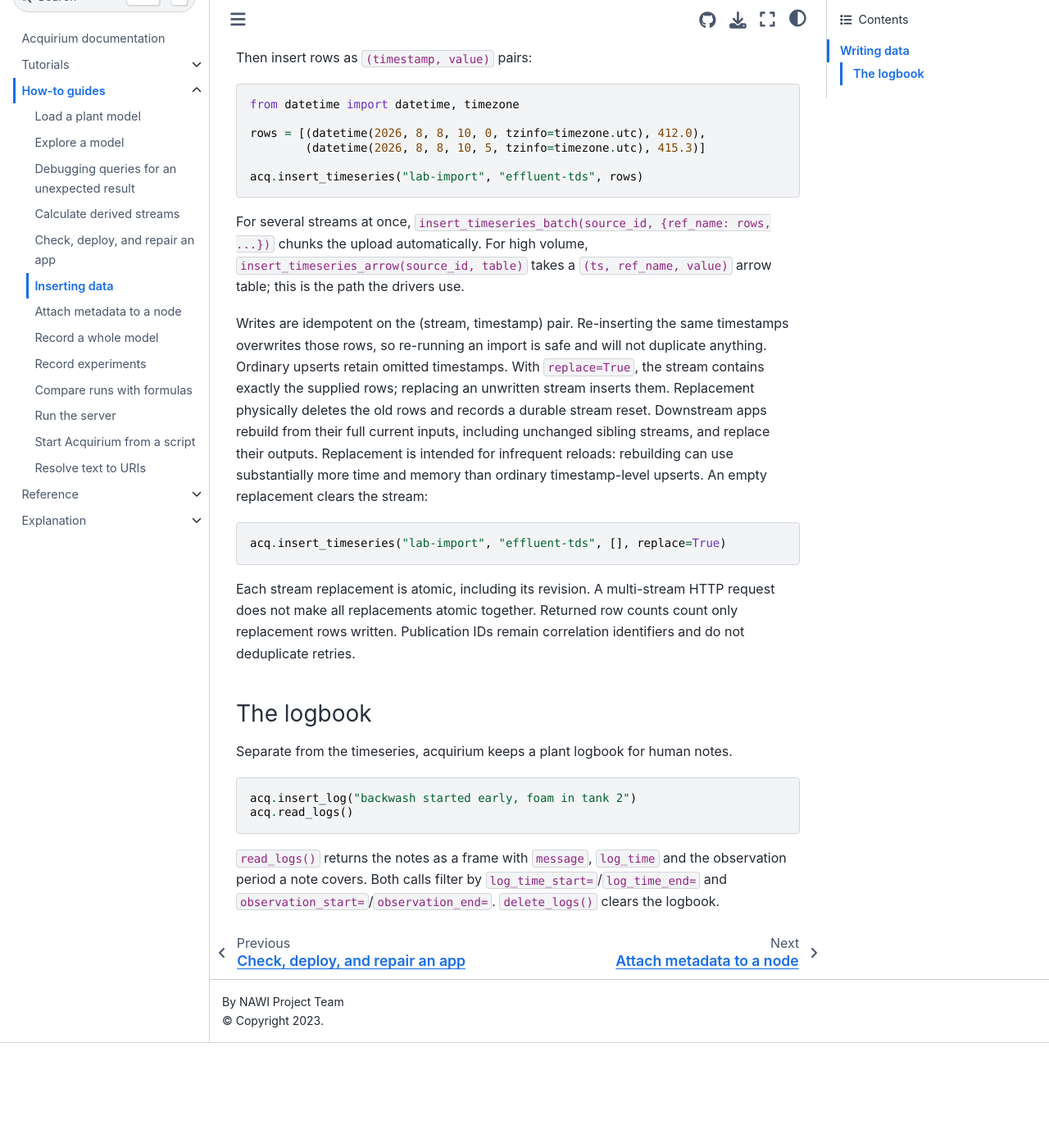
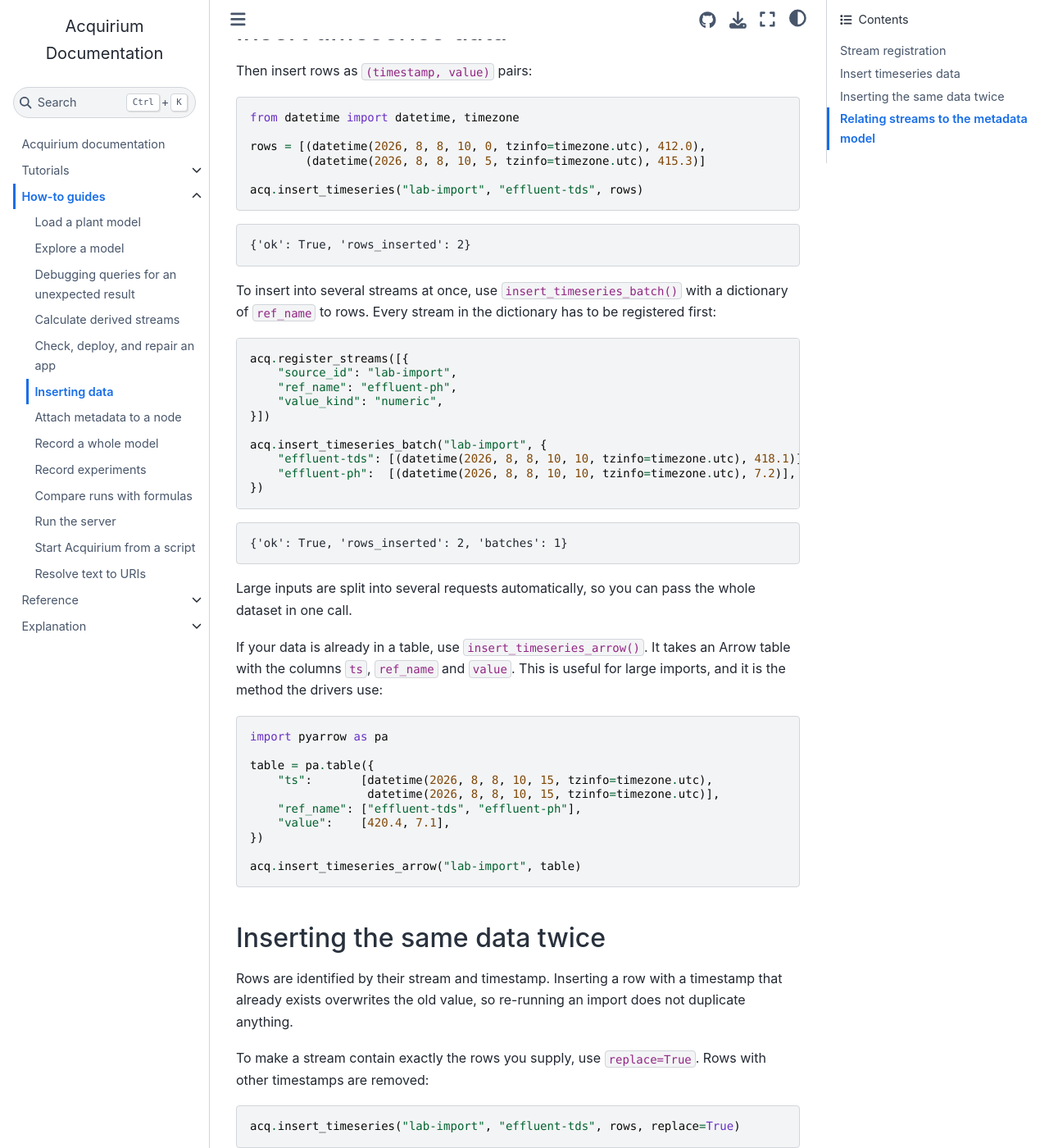
Before and after one commit to DataDrivenCPS/acquirium, a Jupyter Book: the page built from docs/how-to/write-data.md, in a window 1280 px wide and 1400 px high, scrolled down 1175 px. Shown: the whole window at 82% size. Built offline with Jupyter Book 1.0.4 settings and Sphinx 7.4.7 and the Sphinx Book theme 1.1.4, drawn with Linux system fonts in a browser that asks for light colours; before the commit the page ends 2447 px from its top, so only the background shows below that; some of the changed text lies outside the part shown.

Commit message:
Docs: rewrite the inserting data guide with batch, arrow, replace and plant model examples

````diff
--- a/docs/how-to/write-data.md
+++ b/docs/how-to/write-data.md
@@ -1,19 +1,18 @@
 ---
 title: Inserting data
 ---
+In this article we'll describe the simplest way to insert data into Acquirium.
+This method is useful for inserting static datasets, one-off imports, running examples and tests.
+You can also use it for building your own data ingestion pipeline.
 
-Most data enters acquirium through drivers, covered in the [first driver tutorial](../tutorials/first-driver.md).
-Drivers can pull data from any source, and once registered, acquirium manages running them for continuous data ingestion.
-Use this only if you want to build your own data ingestion pipeline.
-This might be useful for backfills, one-off imports and tests.
+For continuous data ingestion from specific sources we recommend writing your own [driver](../tutorials/first-driver.md) instead.
 
+## Stream registration
 
-## Writing data
+Inserting data starts with registering the streams in Acquirium.
+A stream is identified by a `source_id` (who writes it) and a `ref_name` (which series).
+You can consider a stream as a "value column" of your dataset, where `ref_name` is the column header and `source_id` describes the file it comes from.
 
-The client can write timeseries data directly.
-
-A stream is identified by a `source_id` (who writes it) and a `ref_name`
-(which series).
 Register both before the first row:
 
 ```python
@@ -23,42 +22,26 @@
     "source_id": "lab-import",
     "ref_name": "effluent-tds",
     "value_kind": "numeric",
-    "point_uri": "urn:swro/effluent-tds",
-    "label": "Effluent TDS (lab)",
-    "unit": "mg/L",
-    "quantity_kind": "mass concentration",
+    "point_uri": "urn:swro/effluent-tds",    # optional
+    "label": "Effluent TDS (lab)",           # optional
+    "unit": "mg/L",                          # optional
+    "quantity_kind": "mass concentration",   # optional
 }])
 ```
+- `value_kind` can be "text" or "numeric".
+- `point_uri` ties the stream to a point in the semantic model (see below).
+- `label` defaults to the `ref_name` when it is not given.
+- To attach metadata, you can use the keys `unit`, `quantity_kind`, `medium` and `substance`, whose values accept free text or URIs.
+- You can also insert other metadata with your own keys using `metadata = {key : value}`. See [Attach metadata to a node](attach-metadata.md) for more detail.
 
-`point_uri` ties the stream to a point in the semantic model.
-This link makes the rows reachable by queries.
-A stream registered without it gets a placeholder point, `<ref_uri>__point`,
-labelled with its `ref_name` unless you pass `label`.
-`measurement()` on an empty query finds it, but no equipment refers to it, so
-topology queries do not reach it.
-`unit`, `quantity_kind`, `medium` and `substance` accept free text or URIs,
-like everywhere else.
-An optional `metadata` key takes the same value map `insert_metadata()`
-takes, written on the point together with the stream: each key becomes a
-queryable attribute of the point.
-See [Attach metadata to a node](attach-metadata.md).
-
-When `point_uri` names a point the graph already has, the metadata you pass
-is checked against it.
-A field the point lacks is added, a field that conflicts raises `ValueError`
-before anything is inserted, and a unit that differs from the point's is
-accepted only when the two are convertible.
-In that case it is recorded on the reference node as the storage unit, and
-reads convert to the point's unit automatically; see
-[Automatic conversion](../explanation/units.md#automatic-conversion).
-
-Registration is required before the first insert.
-Inserting to an unregistered stream raises an error:
+**Note:** Registration is required before the first insert. Inserting into an unregistered stream raises an error:
 
 ```text
 HTTPError: 400 Client Error: Bad Request for url: http://localhost:8000/insert_timeseries;
 response body: stream urn:acquirium#a98759dd-... is not registered
 ```
+
+## Insert timeseries data
 
 Then insert rows as `(timestamp, value)` pairs:
 
@@ -70,44 +53,126 @@
 
 acq.insert_timeseries("lab-import", "effluent-tds", rows)
 ```
+```text
+{'ok': True, 'rows_inserted': 2}
+```
 
-For several streams at once, `insert_timeseries_batch(source_id, {ref_name:
-rows, ...})` chunks the upload automatically.
-For high volume, `insert_timeseries_arrow(source_id, table)` takes a
-`(ts, ref_name, value)` arrow table; this is the path the drivers use.
+To insert into several streams at once, use `insert_timeseries_batch()` with a dictionary of `ref_name` to rows.
+Every stream in the dictionary has to be registered first:
 
-Writes are idempotent on the (stream, timestamp) pair.
-Re-inserting the same timestamps overwrites those rows, so re-running an
-import is safe and will not duplicate anything.
-Ordinary upserts retain omitted timestamps. With `replace=True`, the stream
-contains exactly the supplied rows; replacing an unwritten stream inserts them.
-Replacement physically deletes the old rows and records a durable stream reset.
-Downstream apps rebuild from their full current inputs, including unchanged
-sibling streams, and replace their outputs. Replacement is intended for
-infrequent reloads: rebuilding can use substantially more time and memory than
-ordinary timestamp-level upserts.
-An empty replacement clears the stream:
+```python
+acq.register_streams([{
+    "source_id": "lab-import",
+    "ref_name": "effluent-ph",
+    "value_kind": "numeric",
+}])
+
+acq.insert_timeseries_batch("lab-import", {
+    "effluent-tds": [(datetime(2026, 8, 8, 10, 10, tzinfo=timezone.utc), 418.1)],
+    "effluent-ph":  [(datetime(2026, 8, 8, 10, 10, tzinfo=timezone.utc), 7.2)],
+})
+```
+```text
+{'ok': True, 'rows_inserted': 2, 'batches': 1}
+```
+
+Large inputs are split into several requests automatically, so you can pass the whole dataset in one call.
+
+If your data is already in a table, use `insert_timeseries_arrow()`.
+It takes an Arrow table with the columns `ts`, `ref_name` and `value`.
+This is useful for large imports, and it is the method the drivers use:
+
+```python
+import pyarrow as pa
+
+table = pa.table({
+    "ts":       [datetime(2026, 8, 8, 10, 15, tzinfo=timezone.utc),
+                 datetime(2026, 8, 8, 10, 15, tzinfo=timezone.utc)],
+    "ref_name": ["effluent-tds", "effluent-ph"],
+    "value":    [420.4, 7.1],
+})
+
+acq.insert_timeseries_arrow("lab-import", table)
+```
+
+## Inserting the same data twice
+
+Rows are identified by their stream and timestamp.
+Inserting a row with a timestamp that already exists overwrites the old value, so re-running an import does not duplicate anything.
+
+To make a stream contain exactly the rows you supply, use `replace=True`.
+Rows with other timestamps are removed:
+
+```python
+acq.insert_timeseries("lab-import", "effluent-tds", rows, replace=True)
+```
+
+Be aware that an empty list with `replace=True` clears the stream:
 
 ```python
 acq.insert_timeseries("lab-import", "effluent-tds", [], replace=True)
 ```
 
-Each stream replacement is atomic, including its revision. A multi-stream HTTP
-request does not make all replacements atomic together. Returned row counts
-count only replacement rows written. Publication IDs
-remain correlation identifiers and do not deduplicate retries.
+## Relating streams to the metadata model
 
-### The logbook
-
-Separate from the timeseries, acquirium keeps a plant logbook for human notes.
+If you have a metadata model of the plant, you can associate the registered streams with the points in that model.
+For instance, the model below describes the effluent TDS point:
 
 ```python
-acq.insert_log("backwash started early, foam in tank 2")
-acq.read_logs()
+acq.insert_graph("""
+@prefix s223: <http://data.ashrae.org/standard223#> .
+@prefix qudt: <http://qudt.org/schema/qudt/> .
+@prefix quantitykind: <http://qudt.org/vocab/quantitykind/> .
+@prefix unit: <http://qudt.org/vocab/unit/> .
+
+<urn:swro/effluent-tds> a s223:QuantifiableObservableProperty ;
+    qudt:hasQuantityKind quantitykind:MassConcentration ;
+    qudt:hasUnit unit:MilliGM-PER-L .
+""", source_id="plant")
 ```
 
-`read_logs()` returns the notes as a frame with `message`, `log_time` and the
-observation period a note covers.
-Both calls filter by `log_time_start=`/`log_time_end=` and
-`observation_start=`/`observation_end=`.
-`delete_logs()` clears the logbook.
+Insert the model first, then pass the URI of the point as `point_uri` when registering the stream:
+
+```python
+acq.register_streams([{
+    "source_id": "lab-import",
+    "ref_name": "effluent-tds",
+    "value_kind": "numeric",
+    "point_uri": "urn:swro/effluent-tds",
+}])
+```
+
+The stream is now attached to that point, and its data is reachable through the model:
+
+```python
+acq.query().measurement(quantity_kind="mass concentration").dataframe()
+```
+```text
+shape: (4, 2)
+┌─────────────────────────┬───────┐
+│ time                    ┆ data  │
+│ ---                     ┆ ---   │
+│ datetime[μs, UTC]       ┆ f64   │
+╞═════════════════════════╪═══════╡
+│ 2026-08-08 10:00:00 UTC ┆ 412.0 │
+│ 2026-08-08 10:05:00 UTC ┆ 415.3 │
+│ 2026-08-08 10:10:00 UTC ┆ 418.1 │
+│ 2026-08-08 10:15:00 UTC ┆ 420.4 │
+└─────────────────────────┴───────┘
+```
+
+The point already has its unit and quantity kind in the model, so you don't need to repeat them.
+If you do pass them, they are checked against the point:
+
+- A field the point does not have is added to it.
+- A field that conflicts with the point raises a `ValueError`, and nothing is inserted.
+- A different unit is accepted only when it is convertible to the point's unit. See [Units](../explanation/units.md#automatic-conversion) for more detail.
+
+```text
+ValueError: quantity_kind mismatch for point <urn:swro/effluent-tds>: the point has
+<http://qudt.org/vocab/quantitykind/MassConcentration>, the stream provided
+<http://qudt.org/vocab/quantitykind/Temperature>
+```
+
+**Note:** If the `point_uri` does not exist in the model, a new point is created with that URI.
+See [Load a plant model](load-a-plant-model.md) for loading a full model from a file.
````
